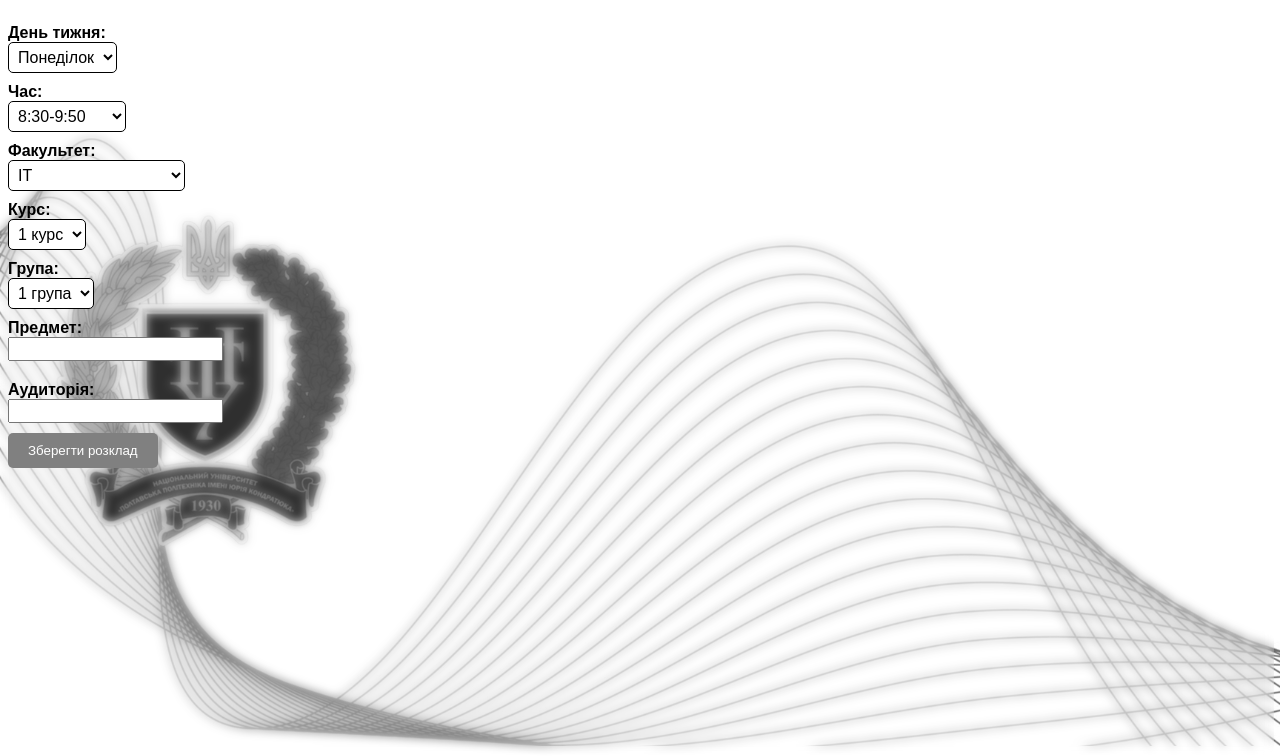
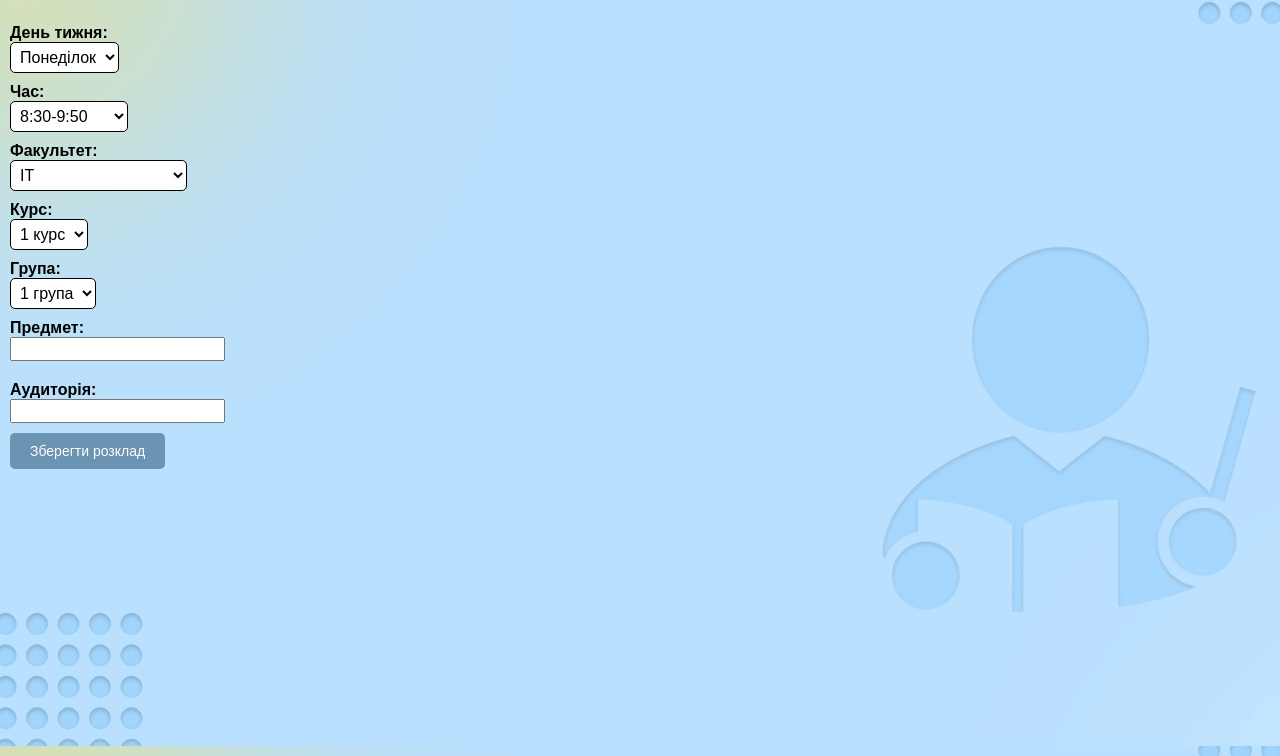
Before and after one commit to solutionnn/project, a plain HTML site: page src/pages/teacher.html in a window 1280 px wide. Shown: the part 54-810 px from the top of the page. Drawn offline with Linux system fonts and the light colour scheme.

Commit message:
Update teacher.css

```diff
--- a/src/styles/teacher.css
+++ b/src/styles/teacher.css
@@ -7,16 +7,20 @@ body::before {
     position: fixed;
     width: 100%;
     height: 100%;
-    left: -6px;
+    left: 0px;
+    top: -5px;
     z-index: -1;
-    backdrop-filter: blur(5px);
+    backdrop-filter: blur(0px); /* блюр - було 5px */
     opacity: 0.8;
 }
 
 body {
-    background-image: url("../img/fon6.jpg");
+    background-image: url("../img/teacher2.jpg");
     background-repeat: no-repeat;
     background-size: cover;
+    background-attachment: fixed; /* фіксований беграунд */
+    height: 100vh; /* висота фона = висоті екрану */
+    margin-left: 10px; /* Отступ контенту зліва */
 }
 
 h1 {
@@ -24,6 +28,7 @@ h1 {
     font-size: 32px;
     text-align: left;
     margin-top: 10px;
+    font-family: 'Montserrat', sans-serif;
 }
 
 table:first-child {
@@ -85,7 +90,7 @@ select {
 }
 
 #courseInput {
-    /* стилізація селектору с ID "courseInput" */
+    /* стилизация селектора с ID "courseInput" */
     background-color: white;
     color: black;
     padding: 5px;
@@ -95,11 +100,11 @@ select {
     /* другие свойства */
 }
 select, #courseInput, .select-style {
-    font-family: Arial, sans-serif;
+    font-family: 'Montserrat', sans-serif;
     font-size: 16px;
 }
 .select-style {
-    /* стилізація селекторів с класом "select-style" */
+    /* стилизация селекторов с классом "select-style" */
     background-color: white;
     color: black;
     padding: 5px;
@@ -114,7 +119,7 @@ label {
     font-size: 16px;
     position: relative;
     top: 10px;
-    font-family: Arial, sans-serif;
+    font-family: 'Montserrat', sans-serif;
     font-size: 16px;
     font-weight: bold;
     font-style: normal;
@@ -122,19 +127,21 @@ label {
 
 /* кнопка "Зберегти розклад" */
 button[type="submit"] {
-    background-color: gray;
+    background-color: #6a94b2;
     color: white;
     padding: 10px 20px;
     border: none;
     border-radius: 5px;
     transition: all 0.2s ease-in-out;
+    font-family: 'Montserrat', sans-serif;
+    font-size: 14px;
 }
 
 button[type="submit"]:hover {
-    background-color: #5b5b5b;
+    background-color: #55788d;
     transform: translateY(-2px);
 }
 #scheduleForm input[type="text"]{
-    font-family: Arial, sans-serif;
+    font-family: 'Montserrat', sans-serif;
     font-size: 16px;
 }
```
